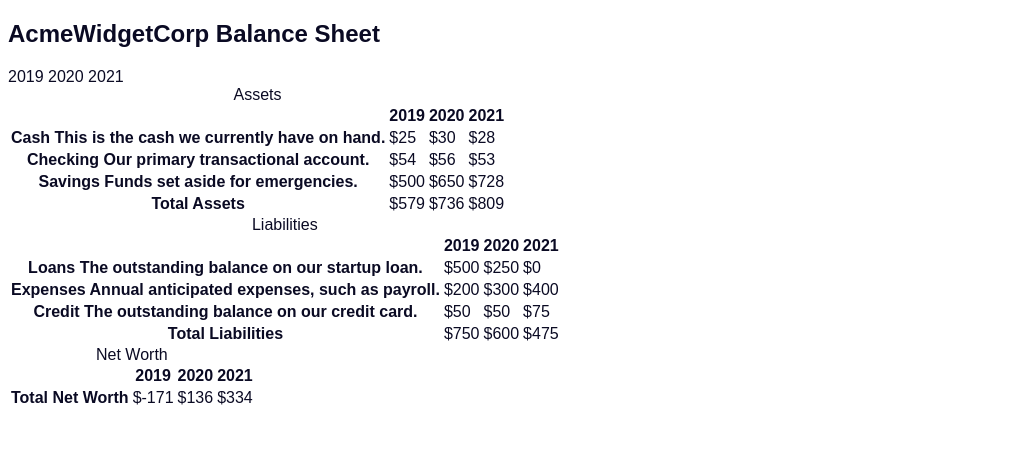
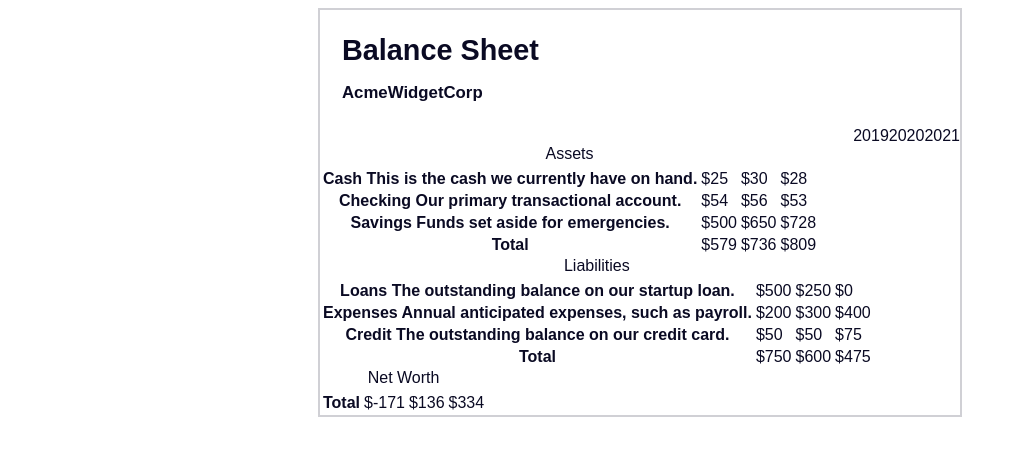
Before and after one commit to mrAbdhas/fcc-pseudo-selectors-balance-sheet, a plain HTML site: page index.html in a window 1280 px wide. Shown: the whole page, without its empty margins (0-1017 px from the left). Drawn offline with Linux system fonts and the light colour scheme.

Commit message:
step31 - step40

```diff
--- a/styles.css
+++ b/styles.css
@@ -9,4 +9,47 @@ body{
 
 span[class~="sr-only"]{
     border: 0;
+    clip: rect(1px, 1px, 1px, 1px);
+    clip-path: inset(50%);
+    width: 1px;
+    height: 1px;
+    overflow: hidden;
+    white-space: nowrap;
+    position: absolute;
+    padding: 0;
+    margin: -1px;
 }
+
+h1{
+    max-width: 37.25rem;
+    margin: 0 auto;
+    padding: 1.5rem 1.25rem;
+
+}
+
+h1 .flex{
+    display: flex;
+    flex-direction: column-reverse;
+    gap: 1rem;
+}
+
+h1 .flex span:first-of-type{
+    font-size: 0.7em;
+}
+
+h1 .flex span:last-of-type{
+    font-size: 1.2em;
+}
+
+section{
+    max-width: 40rem;
+    margin: 0 auto;
+    border: 2px solid #d0d0d5;
+}
+
+#years{
+    display: flex;
+    justify-content: flex-end;
+    position: sticky;
+    top: 0;
+}
```
